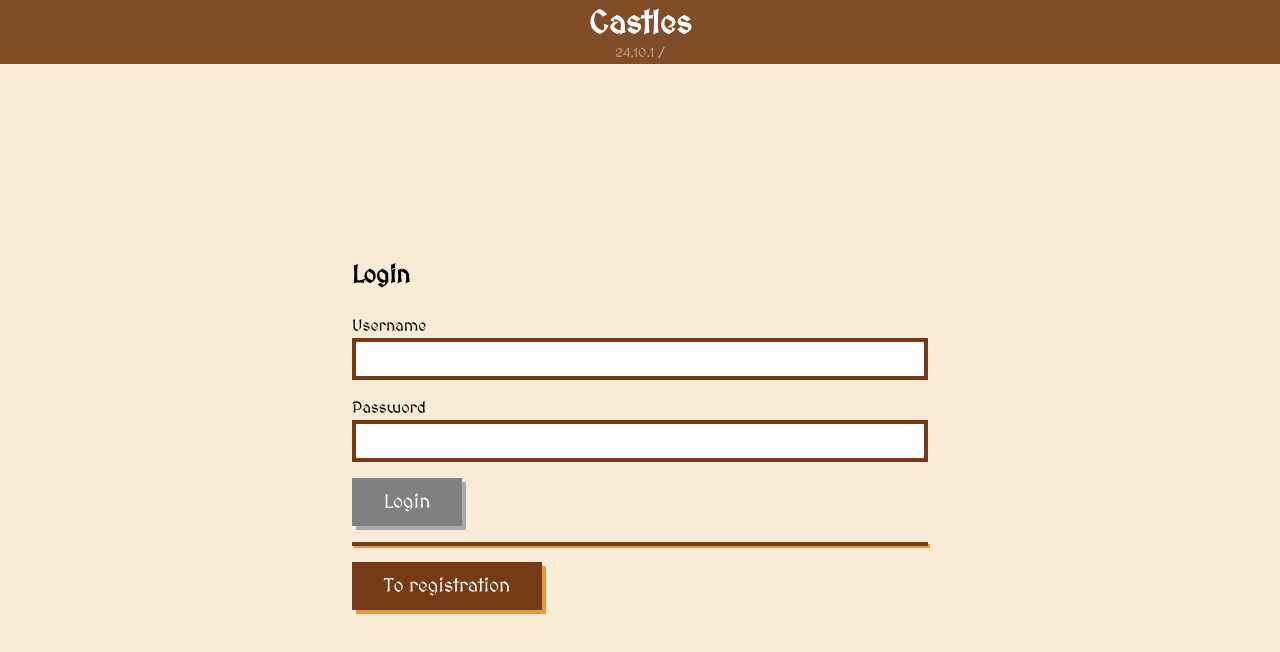
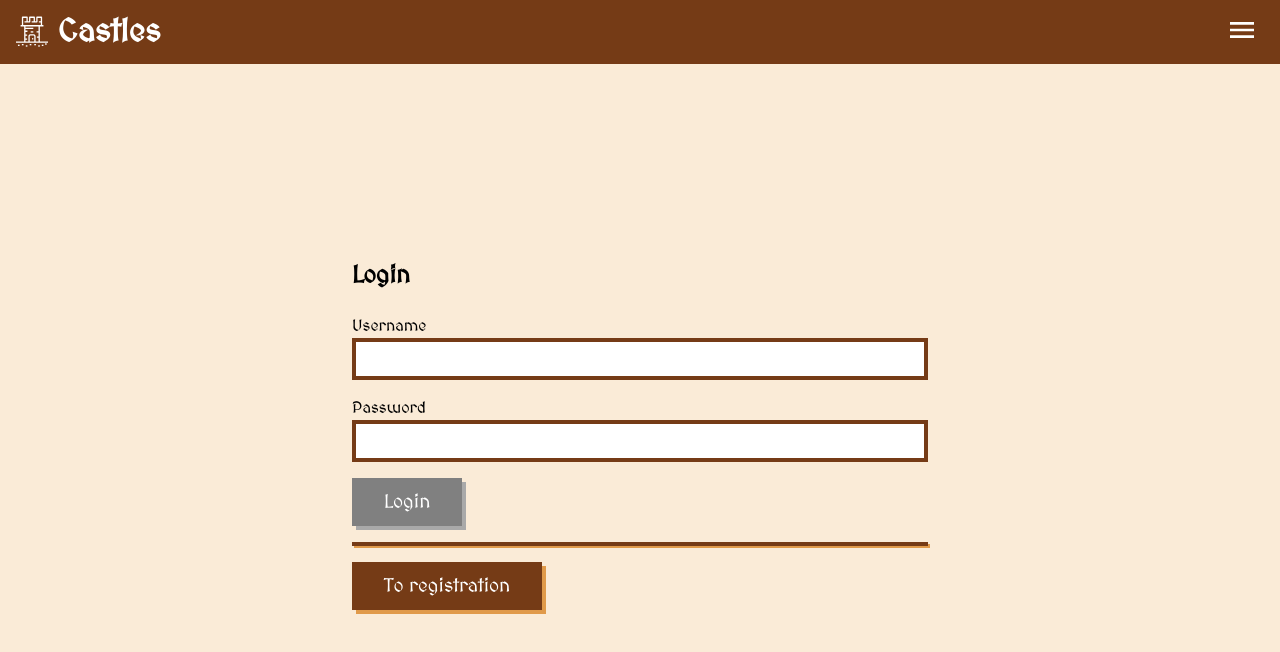
Before and after one commit to dobschal/castles-2025, a Vue app in the folder client/: page /login in a window 1280 px wide. Shown: the top 652 px of the page. Built offline with nearby package versions, Linux system fonts and the light colour scheme; no server answers.

Commit message:
add menu

```diff
--- a/client/src/components/App.vue
+++ b/client/src/components/App.vue
@@ -61,4 +61,8 @@ hr {
   margin: 0 0 1rem 0;
   box-shadow: 2px 2px 0 rgb(224, 154, 74);
 }
+
+p {
+  margin: 0 0 1rem 0;
+}
 </style>
--- a/client/src/components/layouts/MainLayout.vue
+++ b/client/src/components/layouts/MainLayout.vue
@@ -1,11 +1,40 @@
 <template>
   <nav>
-    <h1>Castles</h1>
-    <small>
-      {{ versionStore.clientVersion }} /
-      {{ versionStore.serverVersion }}
-    </small>
+    <h1>
+      <img src="@/assets/logo_white.svg" alt="Castles" />
+      Castles
+    </h1>
+    <button class="burger" @click="onBurgerButtonClick">
+      <svg
+        xmlns="http://www.w3.org/2000/svg"
+        width="2rem"
+        height="2rem"
+        viewBox="0 0 24 24"
+      >
+        <path fill="white" d="M3 18h18v-2H3v2zm0-5h18v-2H3v2zm0-7v2h18V6H3z" />
+      </svg>
+    </button>
   </nav>
+  <div v-if="dropdownMenuVisible" class="dropdown-menu">
+    <div v-if="authStore.hasToken">
+      <h2>Menu</h2>
+      <ul>
+        <!--        <li>-->
+        <!--          <router-link to="/about">About</router-link>-->
+        <!--        </li>-->
+        <li>
+          <span class="link" @click="logout">{{ t("general.logout") }}</span>
+        </li>
+      </ul>
+    </div>
+    <div>
+      <CButton @click="closeDropdownMenu">{{ t("general.back") }}</CButton>
+      <small>
+        App {{ versionStore.clientVersion }} | Server:
+        {{ versionStore.serverVersion }}
+      </small>
+    </div>
+  </div>
   <section>
     <slot />
   </section>
@@ -13,29 +42,107 @@
 
 <script setup lang="ts">
 import { useVersionStore } from "@/store/versionStore.ts";
+import { ref } from "vue";
+import CButton from "@/components/partials/general/CButton.vue";
+import { useI18n } from "vue-i18n";
+import { useAuthStore } from "@/store/authStore.ts";
+import router from "@/core/router.ts";
 
 const versionStore = useVersionStore();
+const dropdownMenuVisible = ref(false);
+const { t } = useI18n();
+const authStore = useAuthStore();
+
+function onBurgerButtonClick(): void {
+  dropdownMenuVisible.value = !dropdownMenuVisible.value;
+}
+
+function closeDropdownMenu(): void {
+  dropdownMenuVisible.value = false;
+}
+
+function logout(): void {
+  authStore.token = "";
+  closeDropdownMenu();
+  router.push("/login");
+}
 </script>
 
 <style lang="scss" scoped>
 nav {
-  background: rgba(117, 59, 22, 0.9);
+  background: rgb(117, 59, 22);
   color: white;
   text-align: center;
   width: 100%;
   height: 4rem;
-  padding: 0.5rem 0;
+  padding: 0 1rem;
+  display: flex;
+  flex-direction: row;
+  justify-content: space-between;
+  align-items: center;
 
   h1 {
     font-size: 2rem;
-    line-height: 2rem;
+    line-height: 4rem;
     margin: 0;
+
+    img {
+      height: 2rem;
+      margin-right: 0rem;
+      transform: translateY(0.35rem);
+    }
   }
 
-  small {
-    font-size: 0.8rem;
-    line-height: 0.8rem;
-    opacity: 0.5;
+  button.burger {
+    background: transparent;
+    border: none;
+    cursor: pointer;
+  }
+}
+
+.dropdown-menu {
+  position: fixed;
+  top: 4rem;
+  right: 0;
+  background: antiquewhite;
+  color: black;
+  width: 100%;
+  height: calc(100vh - 4rem);
+  z-index: 101;
+  display: flex;
+  flex-direction: column;
+  justify-content: space-between;
+  padding: 4rem;
+
+  ul {
+    list-style-type: none;
+    padding: 0;
+    margin: 0;
+
+    li {
+      margin-bottom: 0.5rem;
+
+      &:before {
+        content: ">";
+        margin-right: 0.5rem;
+      }
+
+      a:link,
+      a:visited,
+      .link {
+        color: black;
+        text-decoration: none;
+        cursor: pointer;
+      }
+
+      a:hover,
+      a:active,
+      .link:hover,
+      .link:active {
+        color: black;
+        text-decoration: underline;
+      }
+    }
   }
 }
 
--- a/client/src/components/partials/game/ActionOverlay.vue
+++ b/client/src/components/partials/game/ActionOverlay.vue
@@ -33,22 +33,24 @@ function close(): void {
 <style lang="scss" scoped>
 .overlay-wrapper {
   position: absolute;
-  bottom: 2rem;
-  left: 0;
-  width: 100%;
+  bottom: 1rem;
+  left: 1rem;
+  width: calc(100% - 2rem);
   z-index: 100;
 
   .overlay {
     width: 100%;
     max-width: 400px;
     margin: 0 auto;
-    background: #703304;
-    color: white;
-    text-align: center;
-    padding: 1rem;
+    background: antiquewhite;
+    color: black;
+    padding: 1rem 1rem 0 1rem;
     font-size: 1.2rem;
     box-shadow: 0.5rem 0.5rem 0.1rem 0 rgba(0, 0, 0, 0.5);
-    border: solid 3px white;
+    border: solid 3px rgb(117, 59, 22);
+    display: flex;
+    flex-direction: column;
+    align-items: center;
   }
 }
 </style>
--- a/client/src/components/partials/game/MapTile.vue
+++ b/client/src/components/partials/game/MapTile.vue
@@ -98,7 +98,11 @@ function onMouseLeave(): void {
   user-select: none;
 
   &.FORBIDDEN {
-    opacity: 0.5;
+    .image-wrapper {
+      img {
+        filter: sepia(0.9);
+      }
+    }
   }
 
   .image-wrapper {
--- a/client/src/components/partials/game/actions/OpenVillageAction.vue
+++ b/client/src/components/partials/game/actions/OpenVillageAction.vue
@@ -1,8 +1,8 @@
 <template>
-  <div>
-    <p>Village of {{ buildingsStore.activeBuilding?.user.username }}</p>
-    <CButton @click="close">Close</CButton>
-  </div>
+  <p>Village of {{ buildingsStore.activeBuilding?.user.username }}</p>
+  <CButton class="small" @click="close">
+    {{ t("general.close") }}
+  </CButton>
 </template>
 
 <script lang="ts" setup>
@@ -11,10 +11,12 @@ import { useMapStore } from "@/store/mapStore.ts";
 import { useBuildingsStore } from "@/store/buildingsStore.ts";
 import { handleFatalError } from "@/core/util.ts";
 import CButton from "@/components/partials/general/CButton.vue";
+import { useI18n } from "vue-i18n";
 
 const mapStore = useMapStore();
 const buildingsStore = useBuildingsStore();
 const emit = defineEmits(["close-action"]);
+const { t } = useI18n();
 
 onMounted(() => {
   if (!buildingsStore.activeBuilding) {
@@ -46,3 +48,5 @@ function close(): void {
   emit("close-action");
 }
 </script>
+
+<style lang="scss" scoped></style>
--- a/client/src/components/partials/general/CButton.vue
+++ b/client/src/components/partials/general/CButton.vue
@@ -6,6 +6,7 @@
 
 <style lang="scss" scoped>
 button {
+  display: block;
   color: white;
   background: rgb(117, 59, 22);
   box-shadow: 4px 4px 0 rgb(224, 154, 74);
@@ -26,5 +27,10 @@ button {
     box-shadow: 4px 4px 0 darkgrey;
     cursor: not-allowed;
   }
+
+  &.small {
+    padding: 0.5rem 2rem;
+    font-size: 1rem;
+  }
 }
 </style>
--- a/client/src/i18n/de.ts
+++ b/client/src/i18n/de.ts
@@ -6,6 +6,9 @@ export const de = {
       "Server konnte nicht erreicht werden. Bitte versuche es später erneut.",
     no: "Nein",
     yes: "Ja",
+    close: "Schließen",
+    logout: "Abmelden",
+    back: "Zurück",
   },
   registration: {
     title: "Registrierung",
--- a/client/src/i18n/en.ts
+++ b/client/src/i18n/en.ts
@@ -5,6 +5,9 @@ export const en = {
     serverError: "Server could not be reached. Please try again later.",
     no: "No",
     yes: "Yes",
+    close: "Close",
+    logout: "Logout",
+    back: "Back",
   },
   registration: {
     title: "Registration",
```
Also changed, not shown: client/src/assets/logo_black.svg (added), client/src/assets/logo_white.svg (added).
